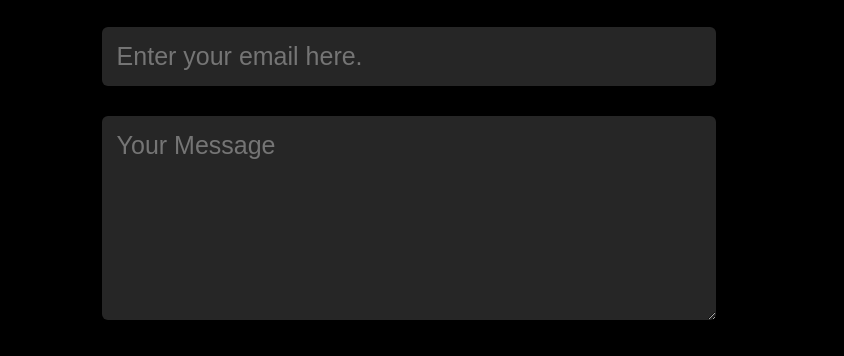
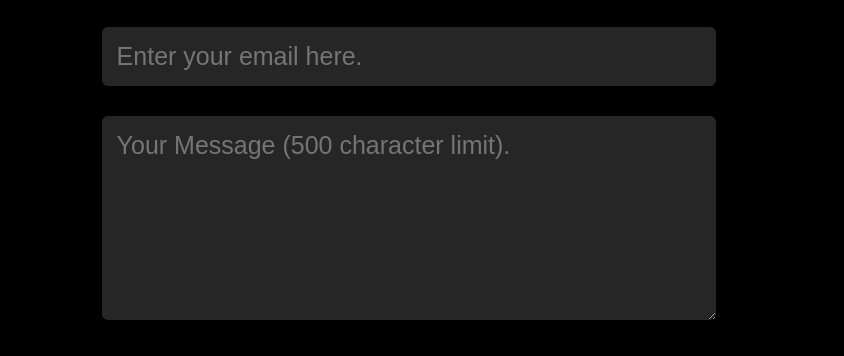
Before and after one commit to KTLeow93584/SSB-M1-11-Portfolio-Project, a plain HTML site: page index.html in a window 1280 px wide. Shown: the part 3307-3663 px from the top of the page, 436-1280 px from the left. Drawn offline with Linux system fonts and the light colour scheme; a web font is replaced by a local one.

Commit message:
Added max character length for the message text area.

```diff
--- a/index.html
+++ b/index.html
@@ -1,3 +1,9 @@
+<!-- ---------Notes-------- -->
+<!-- Web Preview Link: https://674965a9-6e32-40b4-b995-f10fb56b3cf3-00-2uiq10efebcy.riker.replit.dev/ -->
+<!-- Created due to an issue with "Connection Resets" when admins tried to run the project/view on New Tab -->
+
+<!-- Backup Project: https://replit.com/@leowkeantat/Portfolio-Project-v1-Leow-Kean-Tat-Kaz -->
+<!-- ---------------------- -->
 <!DOCTYPE html>
 <html>
 
@@ -256,7 +262,7 @@
           <form name="submit-to-google-sheet">
             <input type="text" name="Name" placeholder="Enter your name here." required>
             <input type="email" name="Email" placeholder="Enter your email here." required>
-            <textarea name="Message" rows="6" placeholder="Your Message"></textarea>
+            <textarea name="Message" rows="6" placeholder="Your Message (500 character limit)." maxlength="350"></textarea>
             <button type="submit" class="btn btn-submit">Submit</button>
           </form>
           <span id="post-submit-message"></span>
```
